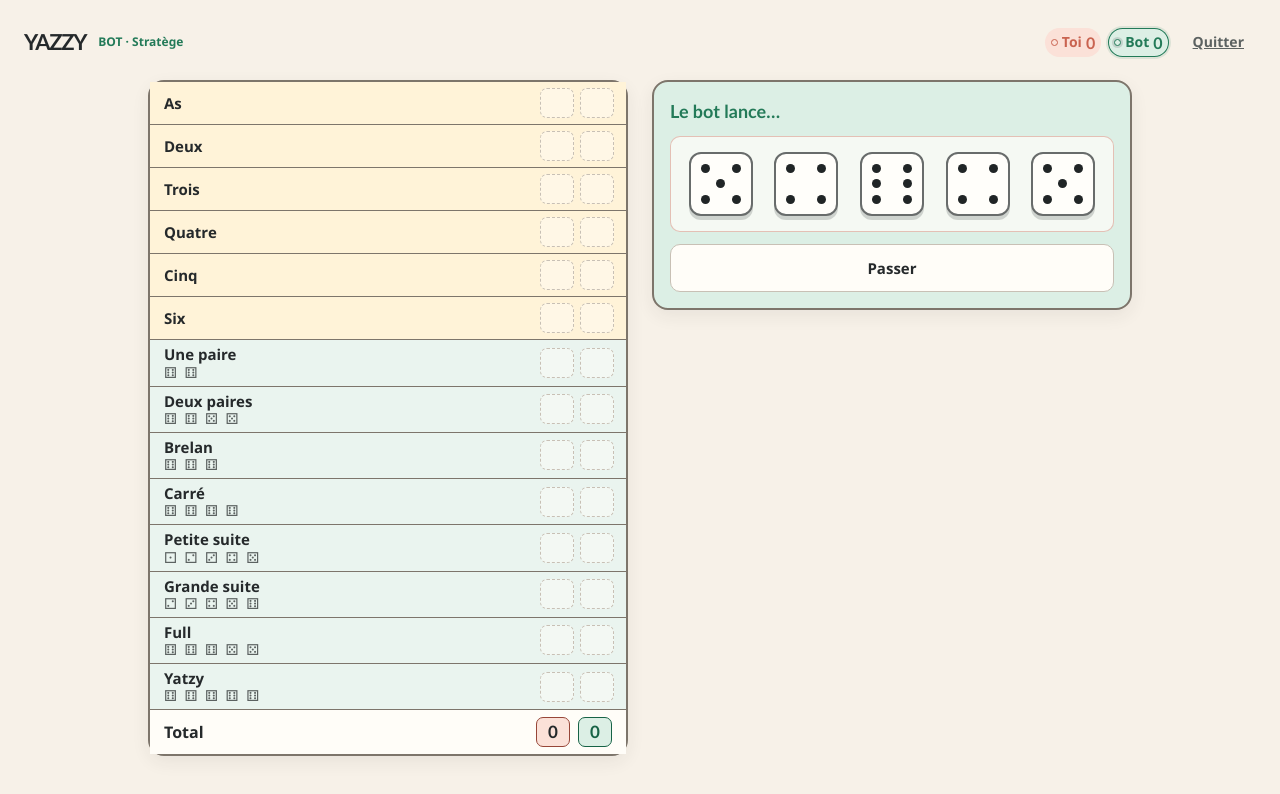
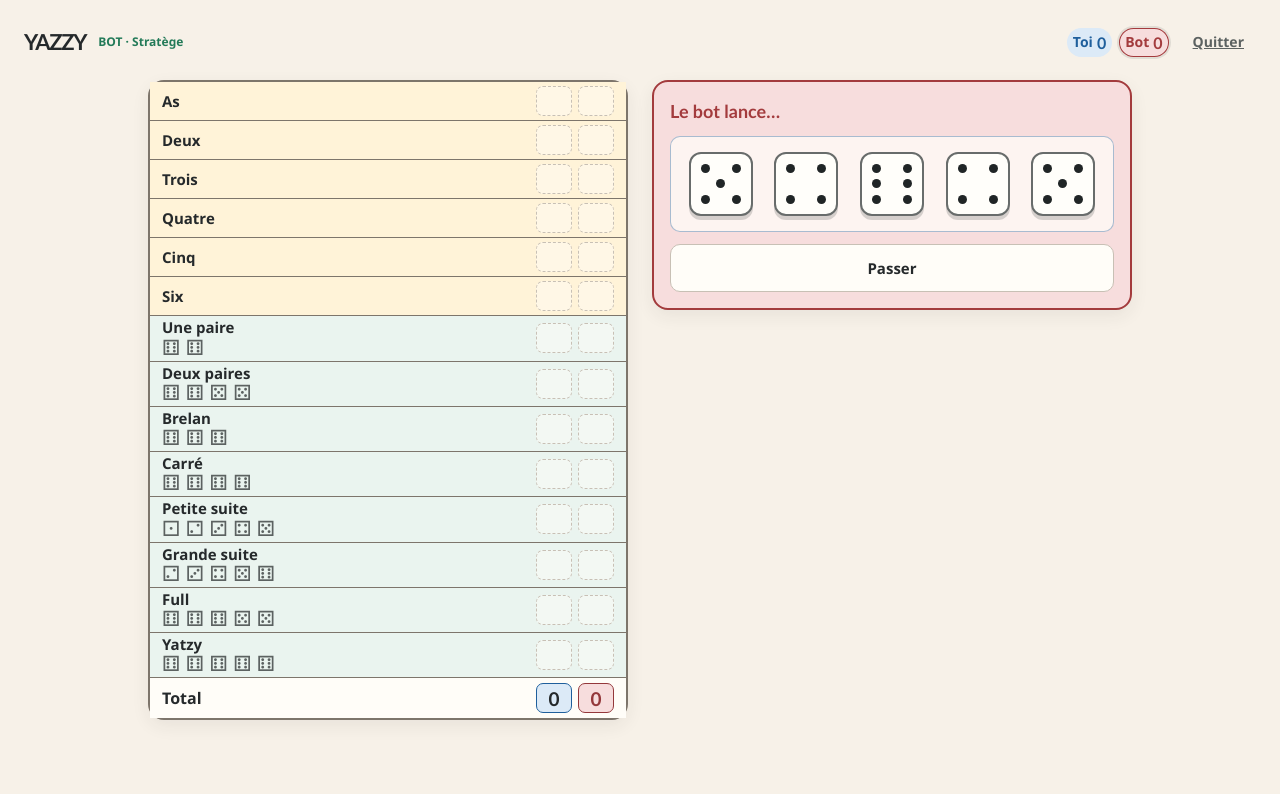
Before and after one commit to Matahari165/yazzy, a Next.js app: page /game in a window 1280 px wide. Shown: the top 794 px of the page. Built offline with nearby package versions, Linux system fonts and the light colour scheme.

Commit message:
Améliorer la lisibilité et les interactions de Yazzy
Distingue le joueur et l’adversaire, clarifie la feuille de score et ses sélections, améliore les animations et simplifie la connexion multijoueur par collage.

```diff
--- a/src/app/globals.css
+++ b/src/app/globals.css
@@ -16,16 +16,25 @@
   --focus: #174b5c;
   --danger: #a33b3d;
   --board-border: #7d756b;
+  --player: #1f5f9c;
+  --player-soft: #dceaf7;
+  --opponent: #a33b3d;
+  --opponent-soft: #f7dddd;
   --score-upper-surface: #fff3d8;
   --score-combo-surface: #eaf4ef;
-  --score-player-cell: #fbe1d8;
-  --score-opponent-cell: #dcefe5;
-  --score-opponent-preview: #e3e5e4;
-  --score-opponent-preview-border: #9da3a0;
-  --score-player-ink: #974638;
+  --score-player-cell: var(--player-soft);
+  --score-opponent-cell: var(--opponent-soft);
+  --score-opponent-preview: #f9e9e9;
+  --score-opponent-preview-border: #b86568;
+  --score-player-ink: var(--player);
+  --score-opponent-ink: #94383b;
+  --score-filled-surface: #ddd8d0;
+  --score-filled-cell: #c9c5be;
+  --score-filled-border: #77736d;
+  --score-filled-ink: #515756;
   --game-green-strong: #176346;
-  --score-selected-surface: #ffd4c6;
-  --dice-zone-surface: #fbe8df;
+  --score-selected-surface: #cfe2f3;
+  --dice-zone-surface: #e7f0f8;
   --die-face-surface: #fffefa;
   --die-face-border: #686c6b;
   --die-pip: #202526;
@@ -407,7 +416,7 @@ h3 { font-size: 18px; line-height: 1.2; }
   display: grid;
   gap: 7px;
 }
-.lobby-code-controls { display: grid; grid-template-columns: minmax(0, 1fr) auto; gap: 8px; }
+.lobby-code-controls { display: grid; grid-template-columns: minmax(0, 1fr); }
 .room-code-field { position: relative; min-width: 0; }
 .lobby-code-form input {
   width: 100%;
@@ -437,7 +446,6 @@ h3 { font-size: 18px; line-height: 1.2; }
   font-weight: 800;
 }
 .paste-code-action:hover { color: var(--ink); background: var(--surface); }
-.join-room-action { min-height: 50px; }
 .form-error { margin: 0; color: var(--danger); font-size: 12px; font-weight: 700; }
 .player-name-field,
 .name-gate-form {
@@ -556,15 +564,10 @@ h3 { font-size: 18px; line-height: 1.2; }
 
 .match-player[data-active="true"] { color: var(--ink); }
 .match-player strong { color: currentColor; font-family: var(--font-display); font-size: 16px; }
-.turn-dot { width: 7px; height: 7px; border: 1px solid var(--line-strong); border-radius: 50%; background: transparent; }
 .match-player[data-score-column] { padding: 3px 6px; border-radius: 999px; }
-.match-player[data-score-column="player"] .turn-dot { border-color: var(--coral-deep); background: var(--score-player-cell); }
-.match-player[data-score-column="opponent"] .turn-dot { border-color: var(--green); background: var(--score-opponent-cell); }
-.match-player[data-score-column="player"] { color: var(--coral-deep); background: var(--score-player-cell); }
-.match-player[data-score-column="opponent"] { color: var(--green); background: var(--score-opponent-cell); }
-.match-player[data-active="true"][data-score-column="player"] { box-shadow: inset 0 0 0 1px var(--coral-deep), 0 0 0 2px rgb(201 99 80 / 12%); }
-.match-player[data-active="true"][data-score-column="opponent"] { box-shadow: inset 0 0 0 1px var(--green), 0 0 0 2px rgb(35 122 88 / 12%); }
-.match-player[data-active="true"] .turn-dot { box-shadow: 0 0 0 2px rgb(37 41 43 / 14%); }
+.match-player[data-score-column="player"] { color: var(--player); background: var(--score-player-cell); }
+.match-player[data-score-column="opponent"] { color: var(--opponent); background: var(--score-opponent-cell); }
+.match-player[data-active="true"][data-score-column] { box-shadow: inset 0 0 0 1px currentColor, 0 0 0 2px rgb(37 41 43 / 10%); }
 .match-player[data-online="false"] { opacity: 0.55; }
 
 .multiplayer-game-header {
@@ -718,33 +721,39 @@ h3 { font-size: 18px; line-height: 1.2; }
 .score-list { display: grid; gap: 1px; background: var(--board-border); }
 .score-list-item { position: relative; min-width: 0; }
 .score-row {
+  position: relative;
   width: 100%;
-  min-height: 40px;
+  height: 100%;
+  min-height: 38px;
   display: grid;
-  grid-template-columns: minmax(0, 1fr) 32px 32px;
-  gap: 8px;
+  grid-template-columns: minmax(0, 1fr) 36px 36px;
+  gap: 6px;
   align-items: center;
-  padding: 6px 14px;
+  padding: 3px 12px;
   color: var(--ink);
-  text-align: left;
   background: var(--surface);
-  border: 0;
   transition: background-color 150ms ease, box-shadow 150ms ease;
 }
+.score-row-details { position: absolute; z-index: 0; inset: 0; width: 100%; padding: 0; background: transparent; border: 0; }
+.score-row-details:hover { background: rgb(37 41 43 / 5%); }
+.score-row-details:active { background: rgb(37 41 43 / 8%); }
+.score-row-details:focus-visible { outline-offset: -3px; }
 .score-list-item:nth-child(-n + 6) .score-row { background: var(--score-upper-surface); }
 .score-list-item:nth-child(n + 7) .score-row { background: var(--score-combo-surface); }
-.score-list-item .score-row[data-filled="true"] { background: var(--surface-muted); }
-.score-row:disabled { cursor: default; opacity: 1; }
-.score-row:not(:disabled):hover { background: var(--surface-muted); }
-.score-row:not(:disabled):focus-visible { position: relative; z-index: 1; outline-offset: -3px; }
-.score-row[data-selected="true"] { position: relative; z-index: 1; background: var(--score-selected-surface); box-shadow: inset 0 0 0 2px var(--coral-deep); }
+.score-list-item .score-row[data-filled="true"] { background: var(--score-filled-surface); }
+.score-row[data-selected="true"] { position: relative; z-index: 1; background: var(--score-selected-surface); box-shadow: inset 0 0 0 2px var(--player); }
 .score-row[data-actionable="true"] .score-category { color: var(--score-player-ink); }
-.score-category { min-width: 0; overflow: hidden; font-size: 15px; font-weight: 700; line-height: 1.15; text-overflow: ellipsis; white-space: nowrap; }
-.score-category-hint { display: block; margin-top: 1px; color: var(--ink-soft); font-size: 15px; font-weight: 400; letter-spacing: 0.12em; line-height: 1; }
+.score-category { position: relative; z-index: 1; min-width: 0; overflow: hidden; font-size: 15px; font-weight: 700; line-height: 1.15; text-align: left; text-overflow: ellipsis; white-space: nowrap; pointer-events: none; }
+.score-category-hint { display: block; color: var(--ink-soft); font-size: clamp(19px, 5.2vw, 21px); font-weight: 400; letter-spacing: 0; line-height: 1; }
+@media (max-width: 340px) {
+  .score-category-hint { font-size: 17px; word-spacing: -0.28em; }
+}
 .score-row[data-filled="true"] .score-category,
-.score-row[data-filled="true"] .score-category-hint { color: var(--ink-soft); }
+.score-row[data-filled="true"] .score-category-hint { color: var(--score-filled-ink); }
 .score-value {
-  min-width: 34px;
+  position: relative;
+  z-index: 1;
+  min-width: 36px;
   min-height: 30px;
   display: grid;
   place-items: center;
@@ -753,11 +762,16 @@ h3 { font-size: 18px; line-height: 1.2; }
   border: 1px solid var(--score-player-ink);
   border-radius: 7px;
   font-family: var(--font-display);
-  font-size: 17px;
+  font-size: 19px;
   text-align: center;
   font-variant-numeric: tabular-nums;
 }
-.score-value-bot { color: var(--game-green-strong); background: var(--score-opponent-cell); border-color: var(--game-green-strong); }
+.score-value-direct { padding: 0; cursor: pointer; transition: transform 100ms ease-out, box-shadow 120ms ease-out; }
+.score-value-direct > span { display: contents; }
+.score-value-direct:hover { transform: translateY(-1px); }
+.score-value-direct:active { transform: scale(0.96); }
+.score-row > strong.score-value { pointer-events: none; }
+.score-value-bot { color: var(--score-opponent-ink); background: var(--score-opponent-cell); border-color: var(--score-opponent-ink); }
 .score-value[data-state="empty"] {
   color: transparent;
   background: rgb(255 253 248 / 45%);
@@ -766,27 +780,29 @@ h3 { font-size: 18px; line-height: 1.2; }
 }
 .score-value[data-state="preview"] {
   border-width: 2px;
-  box-shadow: 0 0 0 2px rgb(201 99 80 / 12%);
+  box-shadow: 0 0 0 2px rgb(31 95 156 / 14%);
 }
+.score-value-direct[data-state="preview"] { box-shadow: none; }
 .score-value-bot[data-state="preview"] {
-  color: var(--ink-soft);
+  color: var(--score-opponent-ink);
   background: var(--score-opponent-preview);
   border-color: var(--score-opponent-preview-border);
   border-style: dashed;
   box-shadow: none;
 }
-.score-value-bot[data-highlighted="true"] {
-  animation: opponent-score-choice 260ms ease-out;
-  box-shadow: 0 0 0 3px rgb(35 122 88 / 24%);
+.score-value[data-highlighted="true"] { animation: player-score-choice 220ms cubic-bezier(0.2, 0, 0, 1); }
+.score-value-bot[data-highlighted="true"] { animation-name: opponent-score-choice; }
+@keyframes player-score-choice {
+  45% { transform: scale(1.08); box-shadow: 0 0 0 4px rgb(31 95 156 / 20%); }
 }
 @keyframes opponent-score-choice {
-  45% { transform: scale(1.14); box-shadow: 0 0 0 6px rgb(35 122 88 / 18%); }
+  45% { transform: scale(1.08); box-shadow: 0 0 0 4px rgb(163 59 61 / 20%); }
 }
 .score-value[data-state="filled"] { box-shadow: inset 0 0 0 1px rgb(255 255 255 / 55%); }
 .score-row[data-filled="true"] > .score-value:not(.score-value-bot) {
   color: var(--ink);
-  background: var(--line);
-  border-color: var(--ink-soft);
+  background: var(--score-filled-cell);
+  border-color: var(--score-filled-border);
 }
 .score-help-popover {
   position: absolute;
@@ -832,19 +848,19 @@ h3 { font-size: 18px; line-height: 1.2; }
   from { opacity: 0; transform: translateY(4px) scale(0.98); }
   to { opacity: 1; transform: translateY(0) scale(1); }
 }
-.total-row { display: grid; grid-template-columns: minmax(0, 1fr) 34px 34px; gap: 8px; padding: 7px 14px; align-items: center; background: var(--surface); border-top: 1px solid var(--board-border); }
+.total-row { display: grid; grid-template-columns: minmax(0, 1fr) 36px 36px; gap: 6px; padding: 5px 12px; align-items: center; background: var(--surface); border-top: 1px solid var(--board-border); }
 .total-label { font-size: 16px; font-weight: 800; }
 .total-score-value { color: var(--ink); }
 
 .game-table { position: relative; display: grid; gap: 12px; padding: 16px; overflow: hidden; background: var(--dice-zone-surface); }
-.game-table[data-observer="true"] { border-color: var(--game-green-strong); background: var(--green-soft); }
+.game-table[data-observer="true"] { border-color: var(--opponent); background: var(--opponent-soft); }
 .dice-tray {
   display: grid;
   grid-template-columns: repeat(5, minmax(64px, 1fr));
   gap: 10px;
   padding: 12px;
   background: rgb(255 253 248 / 72%);
-  border: 1px solid rgb(201 99 80 / 38%);
+  border: 1px solid rgb(31 95 156 / 38%);
   border-radius: var(--radius-sm);
 }
 .die-placeholder,
@@ -954,20 +970,22 @@ h3 { font-size: 18px; line-height: 1.2; }
   .reaction-picker,
   .reaction-toast,
   .score-help-popover,
-  .score-value-bot[data-highlighted="true"],
+  .score-value[data-highlighted="true"],
   .die-button[data-highlighted="true"] .die-face,
   .opponent-hold-map i[data-highlighted="true"] { animation: none; }
   .die-button[data-rolling="true"] .die-face { animation: die-fade 80ms ease both; }
 }
-.bot-turn-panel { display: grid; gap: 12px; padding: 16px; background: var(--green-soft); }
-.bot-status { margin: 0; color: var(--green); font-family: var(--font-display); font-size: 18px; font-weight: 700; }
+.bot-turn-panel { display: grid; gap: 12px; padding: 16px; background: var(--opponent-soft); border-color: var(--opponent); }
+.bot-status { margin: 0; color: var(--opponent); font-family: var(--font-display); font-size: 18px; font-weight: 700; }
 
 .finished-card { width: min(100%, 620px); margin: 32px auto 0; padding: clamp(24px, 5vw, 48px); text-align: center; }
 .finished-card h1 { margin-bottom: 12px; }
 .finished-result { margin-top: 16px; font-size: clamp(24px, 4vw, 34px); }
 .finished-scoreboard { display: grid; grid-template-columns: repeat(2, 1fr); gap: 12px; margin: 28px 0; }
-.finished-scoreboard > div { display: grid; gap: 4px; padding: 16px; background: var(--surface-muted); border-radius: var(--radius-sm); }
-.finished-scoreboard > div[data-winner="true"] strong { color: var(--green); }
+.finished-scoreboard > div { display: grid; gap: 4px; padding: 16px; border-radius: var(--radius-sm); }
+.finished-scoreboard > div[data-score-column="player"] { color: var(--player); background: var(--player-soft); }
+.finished-scoreboard > div[data-score-column="opponent"] { color: var(--opponent); background: var(--opponent-soft); }
+.finished-scoreboard > div[data-winner="true"] { box-shadow: inset 0 0 0 2px currentColor; }
 .finished-scoreboard span { color: var(--ink-soft); font-size: 12px; font-weight: 700; }
 .finished-scoreboard strong { font-family: var(--font-display); font-size: 32px; }
 .finished-actions { display: flex; justify-content: center; gap: 10px; flex-wrap: wrap; }
@@ -1002,9 +1020,12 @@ h3 { font-size: 18px; line-height: 1.2; }
   .game-content { min-height: 0; display: grid; flex: 1; grid-template-columns: minmax(0, 1fr); grid-template-rows: minmax(0, 1fr) auto; align-items: stretch; gap: 8px; overflow: hidden; }
   .score-card { min-height: 0; display: flex; flex-direction: column; overflow: hidden; }
   .score-list { min-height: 0; display: grid; grid-template-columns: repeat(2, minmax(0, 1fr)); grid-auto-rows: minmax(44px, auto); flex: 1; overflow-y: auto; overscroll-behavior: contain; }
-  .score-row { min-height: 44px; gap: 6px; padding: 4px 10px; }
+  .score-row { min-height: 44px; gap: 5px; padding: 2px 8px; }
   .score-category { font-size: 15px; }
-  .score-value { min-width: 26px; min-height: 28px; font-size: 16px; }
+  .score-value { min-width: 28px; min-height: 29px; font-size: 18px; }
+  .score-value-direct { min-width: 44px; min-height: 44px; justify-self: center; background: transparent; border: 0; box-shadow: none; }
+  .score-value-direct > span { width: 34px; height: 34px; display: grid; place-items: center; color: var(--score-player-ink); background: var(--score-player-cell); border: 2px solid var(--score-player-ink); border-radius: 7px; }
+  .score-value-direct:hover { box-shadow: none; }
   .score-help-popover[data-placement] {
     position: fixed;
     inset: auto 12px max(12px, env(safe-area-inset-bottom));
@@ -1067,7 +1088,6 @@ h3 { font-size: 18px; line-height: 1.2; }
 
 @media (max-width: 340px) {
   .lobby-code-controls { grid-template-columns: minmax(0, 1fr); }
-  .join-room-action { width: 100%; }
 }
 
 @media (max-width: 430px) and (max-height: 620px) {
@@ -1093,9 +1113,12 @@ h3 { font-size: 18px; line-height: 1.2; }
   .score-card { min-height: 0; display: flex; flex-direction: column; }
   .score-list { min-height: 0; display: grid; grid-template-columns: repeat(3, minmax(0, 1fr)); align-content: start; overflow-y: auto; }
   .score-list::after { min-height: 44px; content: ""; background: var(--score-combo-surface); }
-  .score-row { min-height: 44px; gap: 4px; padding: 5px 8px; }
+  .score-row { min-height: 44px; gap: 3px; padding: 2px 6px; }
   .score-category { font-size: 13px; }
-  .score-value { min-width: 20px; font-size: 15px; }
+  .score-value { min-width: 24px; font-size: 17px; }
+  .score-value-direct { min-width: 44px; min-height: 44px; justify-self: center; background: transparent; border: 0; box-shadow: none; }
+  .score-value-direct > span { width: 32px; height: 32px; display: grid; place-items: center; color: var(--score-player-ink); background: var(--score-player-cell); border: 2px solid var(--score-player-ink); border-radius: 7px; }
+  .score-value-direct:hover { box-shadow: none; }
   .score-help-popover[data-placement] {
     position: fixed;
     inset: auto 16px 16px auto;
--- a/src/components/FinishedGame.tsx
+++ b/src/components/FinishedGame.tsx
@@ -58,11 +58,11 @@ export function FinishedGame({
               : "Le bot a gagné !"}
       </h1>
       <div className="finished-scoreboard">
-        <div data-winner={isWinner}>
+        <div data-winner={isWinner} data-score-column="player">
           <strong>{localPoints}</strong>
           <span>{playerLabel}</span>
         </div>
-        <div data-winner={!isWinner && !isTie}>
+        <div data-winner={!isWinner && !isTie} data-score-column="opponent">
           <strong>{opponentPoints}</strong>
           <span>{opponentLabel}</span>
         </div>
--- a/src/components/GameBoard.tsx
+++ b/src/components/GameBoard.tsx
@@ -1,7 +1,7 @@
 "use client";
 
 import { useEffect, useRef, useState } from "react";
-import type { CategoryId } from "@/domain/yatzy";
+import { CATEGORIES, type CategoryId } from "@/domain/yatzy";
 import { useGameKeyboard } from "@/hooks/useGameKeyboard";
 import { useYazzyGame } from "@/hooks/useYazzyGame";
 import { FinishedGame } from "./FinishedGame";
@@ -12,8 +12,11 @@ import { ScoreCard } from "./ScoreCard";
 export function GameBoard() {
   const { game, roll, toggleHeld, score, skipBotAnimation, isFinished, hasLoaded } = useYazzyGame();
   const [selectedCategory, setSelectedCategory] = useState<CategoryId | null>(null);
+  const [highlightedPlayerCategory, setHighlightedPlayerCategory] = useState<CategoryId | null>(null);
+  const [highlightedOpponentCategory, setHighlightedOpponentCategory] = useState<CategoryId | null>(null);
   const [isRolling, setIsRolling] = useState(false);
   const rollTimerRef = useRef<number | null>(null);
+  const previousBotScoresRef = useRef(game.bot.scores);
 
   useEffect(() => () => {
     if (rollTimerRef.current !== null) window.clearTimeout(rollTimerRef.current);
@@ -24,6 +27,13 @@ export function GameBoard() {
     const frame = window.requestAnimationFrame(() => document.getElementById("finished-title")?.focus({ preventScroll: true }));
     return () => window.cancelAnimationFrame(frame);
   }, [isFinished]);
+
+  useEffect(() => {
+    const previousScores = previousBotScoresRef.current;
+    const newlyFilledCategory = CATEGORIES.find(({ id }) => previousScores[id] === undefined && game.bot.scores[id] !== undefined)?.id;
+    previousBotScoresRef.current = game.bot.scores;
+    if (newlyFilledCategory) setHighlightedOpponentCategory(newlyFilledCategory);
+  }, [game.bot.scores]);
 
   const handleRoll = () => {
     if (game.activePlayer !== "human" || isRolling || game.human.rollNumber >= 3) return;
@@ -38,9 +48,10 @@ export function GameBoard() {
     }, duration);
   };
 
-  const handleScore = () => {
-    if (!selectedCategory || game.activePlayer !== "human" || isRolling) return;
-    score(selectedCategory);
+  const handleScore = (category = selectedCategory) => {
+    if (!category || game.activePlayer !== "human" || isRolling) return;
+    setHighlightedPlayerCategory(category);
+    score(category);
     setSelectedCategory(null);
   };
 
@@ -73,6 +84,8 @@ export function GameBoard() {
             canSelect={game.activePlayer === "human" && game.human.rollNumber > 0 && !isRolling}
             isReadOnly={game.activePlayer === "bot"}
             activeColumn={game.activePlayer === "human" ? "player" : "opponent"}
+            highlightedPlayerCategory={highlightedPlayerCategory}
+            highlightedOpponentCategory={highlightedOpponentCategory}
             onSelect={setSelectedCategory}
             onScore={handleScore}
           />
--- a/src/components/GameHeader.tsx
+++ b/src/components/GameHeader.tsx
@@ -18,11 +18,9 @@ export function GameHeader({ game }: { game: GameState }) {
         aria-label={`Score : toi ${humanTotal}, bot ${botTotal}. ${isHumanTurn ? "À toi de jouer." : "Le bot joue."}`}
       >
         <span className="match-player" data-active={isHumanTurn} data-score-column="player" aria-hidden="true">
-          <i className="turn-dot" aria-hidden="true" />
           Toi <strong>{humanTotal}</strong>
         </span>
         <span className="match-player" data-active={!isHumanTurn} data-score-column="opponent" aria-hidden="true">
-          <i className="turn-dot" aria-hidden="true" />
           Bot <strong>{botTotal}</strong>
         </span>
       </div>
--- a/src/components/ScoreCard.tsx
+++ b/src/components/ScoreCard.tsx
@@ -27,9 +27,10 @@ type ScoreCardProps = {
   canSelect: boolean;
   isReadOnly?: boolean;
   activeColumn?: "player" | "opponent";
+  highlightedPlayerCategory?: CategoryId | null;
   highlightedOpponentCategory?: CategoryId | null;
   onSelect?: (category: CategoryId | null) => void;
-  onScore?: () => void;
+  onScore?: (category: CategoryId) => void;
 };
 
 export function ScoreCard({
@@ -44,6 +45,7 @@ export function ScoreCard({
   canSelect,
   isReadOnly = false,
   activeColumn,
+  highlightedPlayerCategory = null,
   highlightedOpponentCategory = null,
   onSelect,
   onScore,
@@ -72,39 +74,63 @@ export function ScoreCard({
           const currentOpponentScore = botScore ?? opponentScoreWithDice;
           const stateLabel = filled ? "case inscrite" : isSelected ? "case sélectionnée" : "case libre";
           const isExplained = explainedCategory === category.id;
+          const canScoreDirectly = !filled && !isReadOnly && canSelect && currentScore !== null && Boolean(onScore);
 
-          const handleClick = () => {
+          const handleDetailsClick = () => {
             if (!filled && !isReadOnly && canSelect) onSelect?.(category.id);
             setExplainedCategory(category.id);
           };
 
+          const handleDirectScore = () => {
+            setExplainedCategory(null);
+            onSelect?.(null);
+            onScore?.(category.id);
+          };
+
           return (
             <div className="score-list-item" key={category.id} role="listitem">
-              <button
-                id={`score-row-${category.id}`}
+              <div
                 className="score-row"
                 data-actionable={!filled && !isReadOnly && canSelect}
                 data-filled={filled}
                 data-selected={isSelected}
+              >
+                <button
+                  id={`score-row-${category.id}`}
+                  className="score-row-details"
                   type="button"
                   aria-pressed={isSelected}
                   aria-haspopup="dialog"
                   aria-expanded={isExplained}
                   aria-controls={isExplained ? `score-help-${category.id}` : undefined}
                   aria-label={`${category.label}, ${playerLabel.toLowerCase()} : ${filled ? `${score} points inscrits` : currentScore === null ? "aucun score affiché" : `${currentScore} points possibles`}, ${opponentLabel.toLowerCase()} : ${botScore !== undefined ? `${botScore} points inscrits` : opponentScoreWithDice !== null ? `${opponentScoreWithDice} points possibles` : "aucun score affiché"}. ${stateLabel}. Ouvrir l’explication.`}
-                onClick={handleClick}
-              >
+                  onClick={handleDetailsClick}
+                />
                 <span className="score-category">
                   {category.label}
                   {VISUAL_HINTS[category.id] && <span className="score-category-hint">{VISUAL_HINTS[category.id]}</span>}
                 </span>
+                {canScoreDirectly ? (
+                  <button
+                    className="score-value score-value-direct"
+                    data-highlighted={highlightedPlayerCategory === category.id}
+                    data-state="preview"
+                    type="button"
+                    aria-label={`Inscrire directement ${currentScore} point${currentScore === 1 ? "" : "s"} dans ${category.label}`}
+                    onClick={handleDirectScore}
+                  >
+                    <span aria-hidden="true">{currentScore}</span>
+                  </button>
+                ) : (
                   <strong
                     className="score-value"
-                  data-state={filled ? "filled" : currentScore !== null && canSelect ? "preview" : "empty"}
+                    data-highlighted={highlightedPlayerCategory === category.id}
+                    data-state={filled ? "filled" : "empty"}
                     aria-hidden="true"
                   >
                     {currentScore === null ? "" : currentScore}
                   </strong>
+                )}
                 <strong
                   className="score-value score-value-bot"
                   data-highlighted={highlightedOpponentCategory === category.id}
@@ -113,13 +139,13 @@ export function ScoreCard({
                 >
                   {currentOpponentScore === null || currentOpponentScore === undefined ? "" : currentOpponentScore}
                 </strong>
-              </button>
+              </div>
               {isExplained ? (
                 <ScoreHelpPopover
                   anchorId={`score-row-${category.id}`}
                   category={category}
                   placement={index >= CATEGORIES.length - 5 ? "above" : "below"}
-                  scoreAction={(!filled && !isReadOnly && canSelect && onScore) ? () => { closeExplanation(); onScore(); } : undefined}
+                  scoreAction={(!filled && !isReadOnly && canSelect && onScore) ? () => { closeExplanation(); onScore(category.id); } : undefined}
                   onClose={closeExplanation}
                 />
               ) : null}
```
Also changed, not shown: design-system/yazzy/MASTER.md (+5 -2 lines), src/app/play/[roomId]/MultiplayerClient.tsx (+6 -5 lines), src/components/HomeScreen.tsx (+25 -21 lines). Lines whose indentation alone changed are shown as unchanged.
